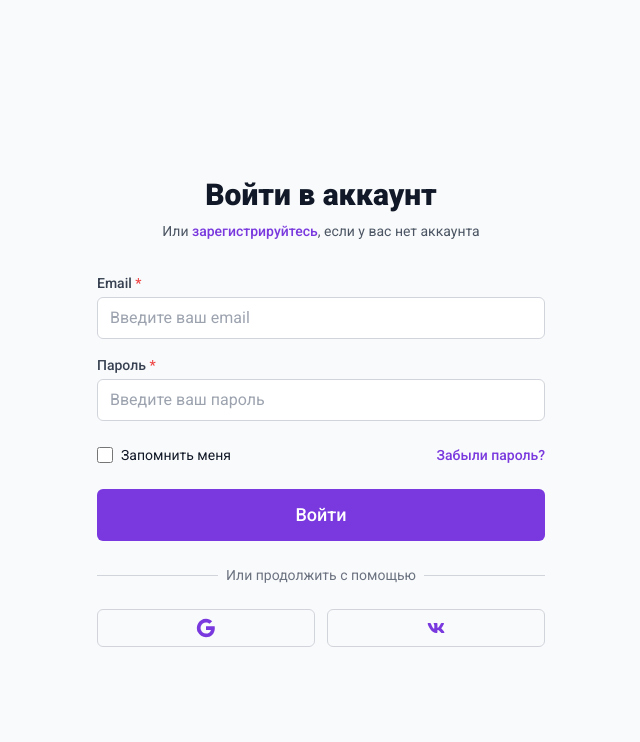
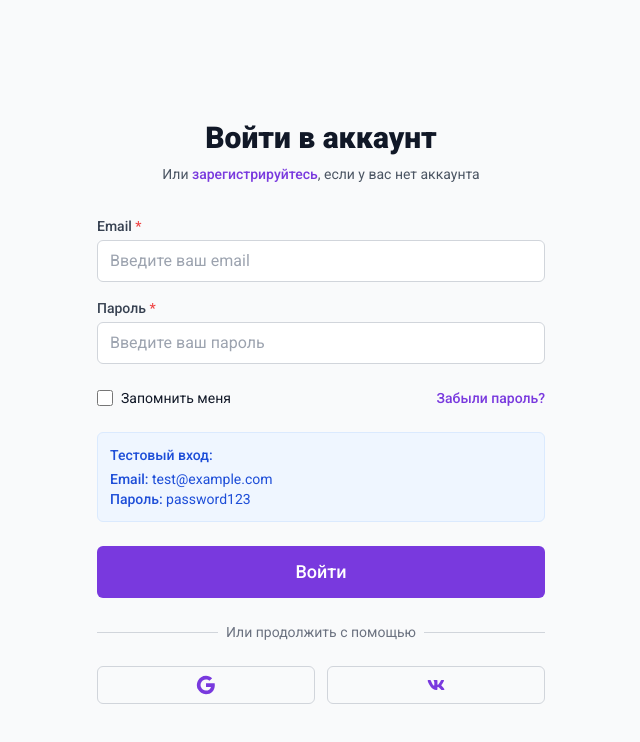
Before and after one commit to 1SadFox/psyco, a React (Create React App) app in the folder frontend/: page /login in a window 1280 px wide. Shown: the top 742 px of the page, without its empty margins (319-959 px from the left). Built offline with nearby package versions, Linux system fonts and the light colour scheme; the HTML template or start-up script is replaced by a standard one.

Commit message:
auto-commit for 462ae9a9-e2ca-4521-a114-3d850aeebffc

```diff
--- a/frontend/src/pages/auth/Login.js
+++ b/frontend/src/pages/auth/Login.js
@@ -137,6 +137,13 @@ const Login = () => {
               </div>
             </div>
 
+            {/* Тестовые данные для входа */}
+            <div className="mt-3 bg-blue-50 p-3 rounded-md text-sm text-blue-700 border border-blue-100">
+              <p className="font-medium mb-1">Тестовый вход:</p>
+              <p><span className="font-medium">Email:</span> test@example.com</p>
+              <p><span className="font-medium">Пароль:</span> password123</p>
+            </div>
+
             <Button
               type="submit"
               variant="primary"
```
